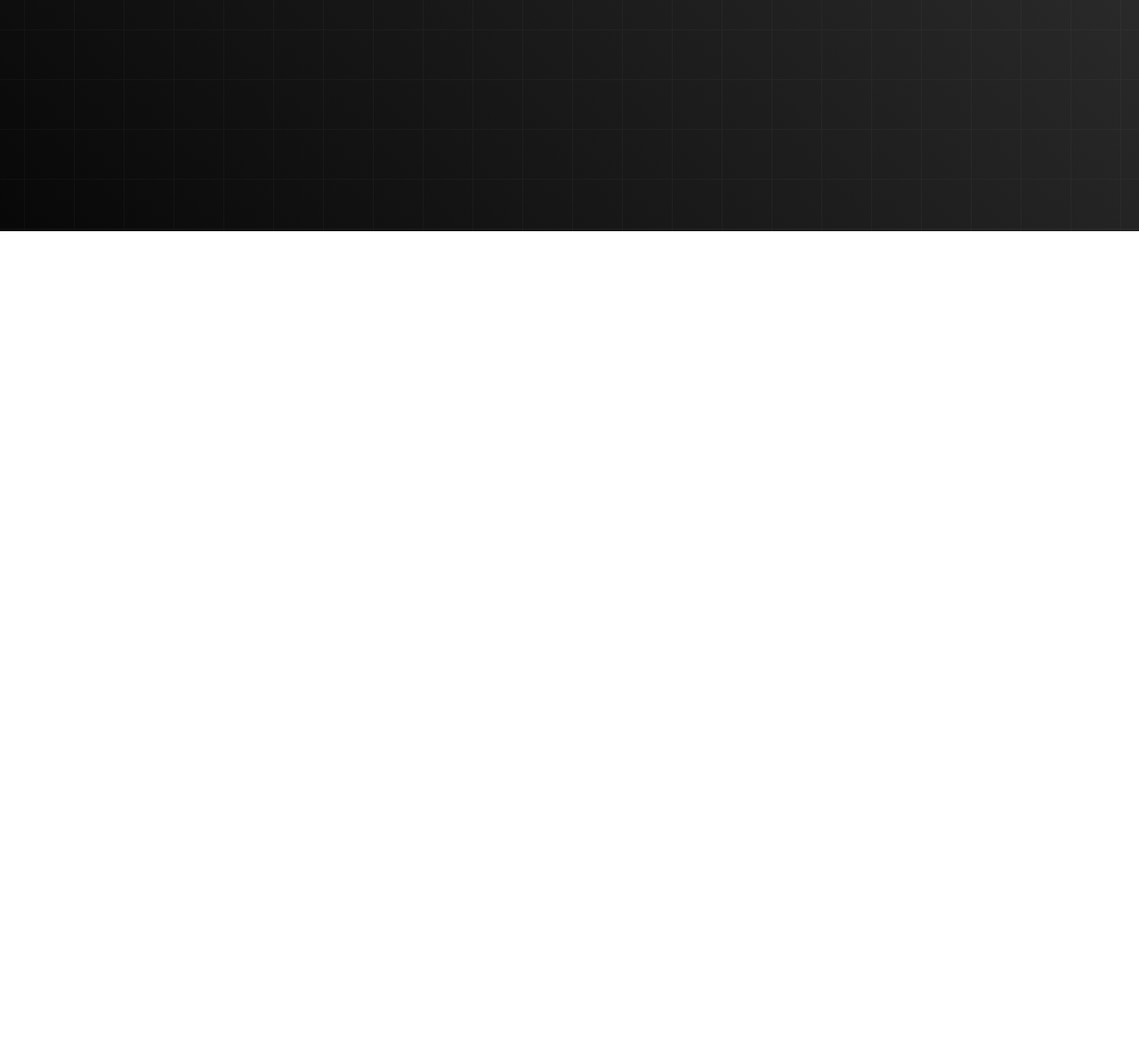
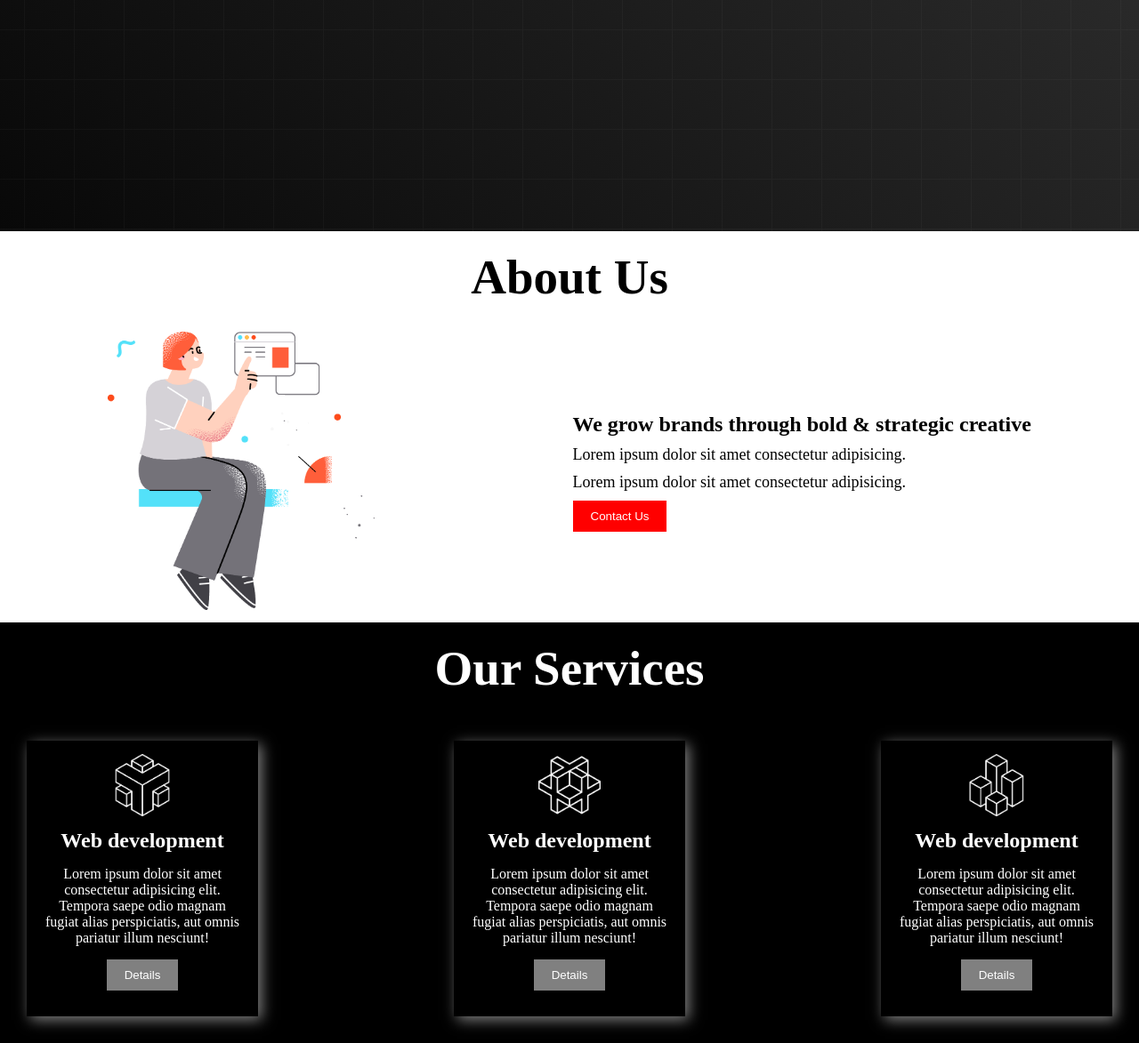
Before and after one commit to Ashikur-ai/Conceptual-project-1-M1, a plain HTML site: page index.html in a window 1280 px wide. Shown: the part 608-1781 px from the top of the page at 89% size. Before the commit the page ends 868 px from the top, so only its background shows below. Drawn offline with Linux system fonts and the light colour scheme.

Commit message:
Our service finished

```diff
--- a/index.html
+++ b/index.html
@@ -39,6 +39,55 @@
                 </div>
             </div>
         </section>
+
+        <!-- about us section starts -->
+        <section>
+            <h1 class="title about-title">About Us</h1>
+            <div class="about-container">
+                <div class="about-info">
+                    <h1>We grow brands through bold & strategic creative</h1>
+                    <p class="about-description">Lorem ipsum dolor sit amet consectetur adipisicing.</p>
+                    <p class="about-description">Lorem ipsum dolor sit amet consectetur adipisicing.</p>
+                    <button class="btn">Contact Us</button>
+                </div>
+
+
+                <div class="about-photo">
+                    <img class="banner-img" src="images/section.png" alt="">
+                </div>
+
+            </div>
+        </section>
+
+
+        <!-- service section starts  -->
+        <section class="service">
+            <h1 class="title about-title service-title">Our Services</h1>
+            <div class="service-container">
+                <div class="box">
+                    <img class="icon" src="icon/0.png" alt="">
+                    <h2 class="box-title">Web development</h2>
+                    <p class="box-description">Lorem ipsum dolor sit amet consectetur adipisicing elit. Tempora saepe odio magnam fugiat alias perspiciatis, aut omnis pariatur illum nesciunt!</p>
+                    <button class="btn box-btn">Details</button>
+                </div>
+
+
+                <div class="box">
+                    <img class="icon" src="icon/1.png" alt="">
+                    <h2 class="box-title">Web development</h2>
+                    <p class="box-description">Lorem ipsum dolor sit amet consectetur adipisicing elit. Tempora saepe odio magnam fugiat alias perspiciatis, aut omnis pariatur illum nesciunt!</p>
+                    <button class="btn box-btn">Details</button>
+                </div>
+
+
+                <div class="box">
+                    <img class="icon" src="icon/2.png" alt="">
+                    <h2 class="box-title">Web development</h2>
+                    <p class="box-description">Lorem ipsum dolor sit amet consectetur adipisicing elit. Tempora saepe odio magnam fugiat alias perspiciatis, aut omnis pariatur illum nesciunt!</p>
+                    <button class="btn box-btn">Details</button>
+                </div>
+            </div>
+        </section>
     </main>
     <footer></footer>
 </body>
--- a/style.css
+++ b/style.css
@@ -67,3 +67,76 @@
     color: white;
     border: none;
 }
+
+
+.about-container {
+    display: flex;
+    justify-content: space-around;
+    align-items: center;
+    flex-direction: row-reverse;
+    padding: 10px;
+
+}
+
+
+.about-title {
+    text-align: center;
+    padding: 20px 0px;
+}
+
+
+.about-description {
+    font-size: 18px;
+    margin: 10px 0px;
+
+}
+
+
+.box {
+    width: 230px;
+    height: 280px;
+    box-shadow: 4px 4px 15px gray;
+    background-color: black;
+    text-align: center;
+    padding: 15px;
+    color: white;
+}
+
+
+.icon {
+    width: 70px;
+}
+
+
+.box-btn {
+    background-color: gray;
+    margin-top: 10px;
+}
+
+
+.box-title {
+    padding: 10px;
+}
+
+
+.service-title {
+    color: white;
+}
+
+
+.box-description {
+    padding: 5px;
+}
+
+
+.service-container {
+    display: flex;
+    justify-content: space-between;
+    padding: 30px;
+}
+
+
+.service {
+    background-color: black;
+
+}
```
